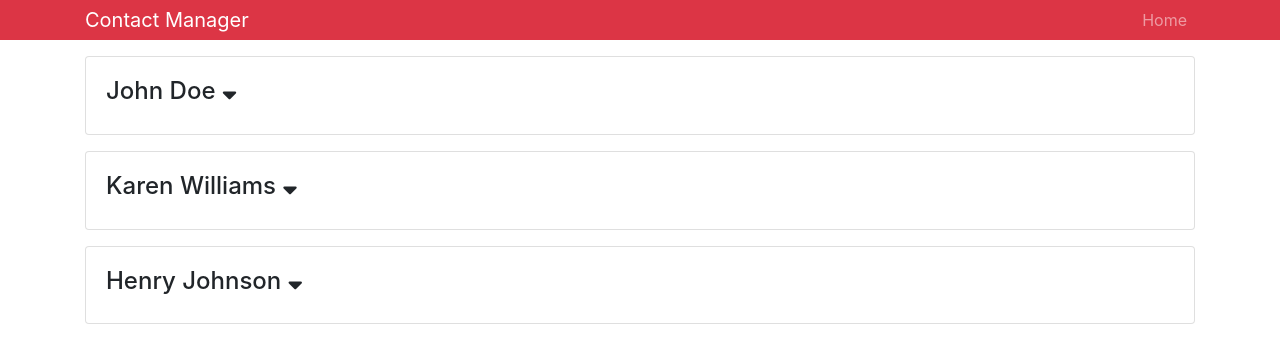
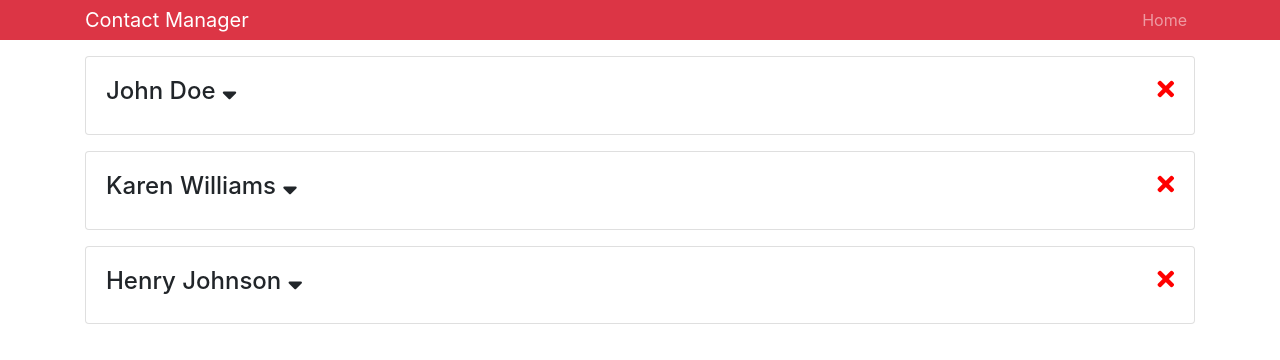
Before and after one commit to davidporosnicu/Contact-Manager, a React (Create React App) app: page / in a window 1280 px wide. Shown: the top 360 px of the page. Built offline with nearby package versions, Linux system fonts and the light colour scheme.

Commit message:
add context

```diff
--- a/src/components/App.js
+++ b/src/components/App.js
@@ -1,18 +1,20 @@
 import React, { Component } from 'react'
 import Contacts from './Contacts'
 import Header from './Header'
-
+import { Provider } from '../context'
 import 'bootstrap/dist/css/bootstrap.min.css'
 
 class App extends Component {
   render () {
     return (
-      <div>
-        <Header branding='Contact Manager' />
-        <div className='container'>
-          <Contacts />
+      <Provider>
+        <div>
+          <Header branding='Contact Manager' />
+          <div className='container'>
+            <Contacts />
+          </div>
         </div>
-      </div>
+      </Provider>
     )
   }
 }
--- a/src/components/Contact.js
+++ b/src/components/Contact.js
@@ -6,8 +6,12 @@ class Contact extends Component {
     showContactInfo: false
   }
 
-  onShowClick = e => {
+  onShowClick = () => {
     this.setState({ showContactInfo: !this.state.showContactInfo })
+  }
+
+  onDeleteClick = () => {
+    this.props.deleteClickHandler()
   }
 
   render () {
@@ -16,7 +20,17 @@ class Contact extends Component {
     return (
       <div className='card card-body mb-3'>
         <h4>
-          {name} <i onClick={this.onShowClick} className='fas fa-sort-down' />
+          {name}{' '}
+          <i
+            style={{ cursor: 'pointer' }}
+            onClick={this.onShowClick}
+            className='fas fa-sort-down'
+          />
+          <i
+            className='fas fa-times'
+            style={{ cursor: 'pointer', float: 'right', color: 'red' }}
+            onClick={this.onDeleteClick}
+          />
         </h4>
         {showContactInfo ? (
           <ul className='list-group'>
@@ -30,7 +44,8 @@ class Contact extends Component {
 }
 
 Contact.propTypes = {
-  contact: PropTypes.object.isRequired
+  contact: PropTypes.object.isRequired,
+  deleteClickHandler: PropTypes.func.isRequired
 }
 
 export default Contact
--- a/src/components/Contacts.js
+++ b/src/components/Contacts.js
@@ -1,38 +1,32 @@
 import React, { Component } from 'react'
 import Contact from './Contact'
+import { Consumer } from '../context'
 
 class Contacts extends Component {
-  state = {
-    contacts: [
-      {
-        id: 1,
-        name: 'John Doe',
-        email: 'jdoe@gmail.com',
-        phone: '312-345-6789'
-      },
-      {
-        id: 2,
-        name: 'Karen Williams',
-        email: 'karen@gmail.com',
-        phone: '312-555-6781'
-      },
-      {
-        id: 3,
-        name: 'Henry Johnson',
-        email: 'henry@gmail.com',
-        phone: '712-345-9999'
-      }
-    ]
+  deleteContact = id => {
+    const { contacts } = this.state
+    const newContacts = contacts.filter(contact => contact.id !== id)
+    this.setState({ contacts: newContacts })
   }
 
   render () {
-    const { contacts } = this.state
     return (
-      <React.Fragment>
-        {contacts.map(contact => (
-          <Contact key={contact.id} contact={contact} />
-        ))}
-      </React.Fragment>
+      <Consumer>
+        {value => {
+          const { contacts } = value
+          return (
+            <React.Fragment>
+              {contacts.map(contact => (
+                <Contact
+                  deleteClickHandler={this.deleteContact.bind(this, contact.id)}
+                  key={contact.id}
+                  contact={contact}
+                />
+              ))}
+            </React.Fragment>
+          )
+        }}
+      </Consumer>
     )
   }
 }
--- /dev/null
+++ b/src/context.js
@@ -0,0 +1,37 @@
+import React, { Component } from 'react'
+
+const Context = React.createContext()
+
+export class Provider extends Component {
+  state = {
+    contacts: [
+      {
+        id: 1,
+        name: 'John Doe',
+        email: 'jdoe@gmail.com',
+        phone: '312-345-6789'
+      },
+      {
+        id: 2,
+        name: 'Karen Williams',
+        email: 'karen@gmail.com',
+        phone: '312-555-6781'
+      },
+      {
+        id: 3,
+        name: 'Henry Johnson',
+        email: 'henry@gmail.com',
+        phone: '712-345-9999'
+      }
+    ]
+  }
+  render () {
+    return (
+      <Context.Provider value={this.state}>
+        {this.props.children}
+      </Context.Provider>
+    )
+  }
+}
+
+export const Consumer = Context.Consumer
```
